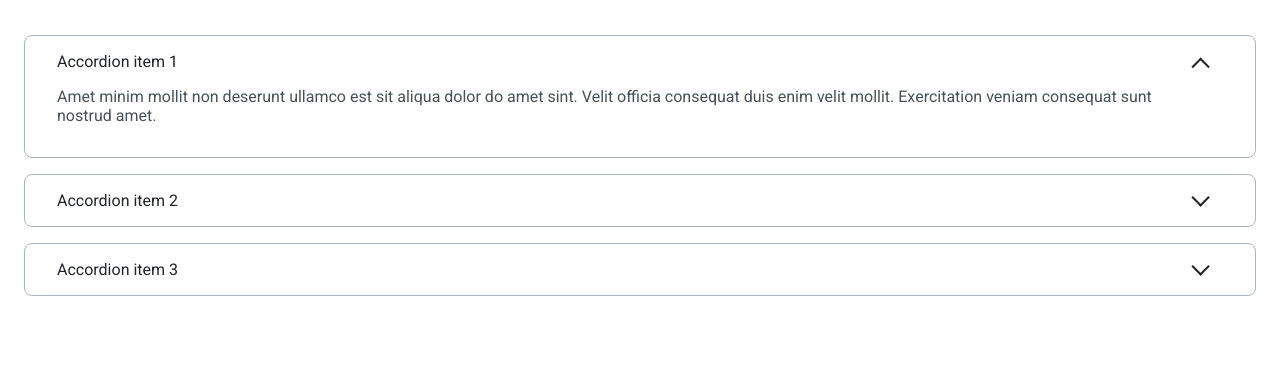
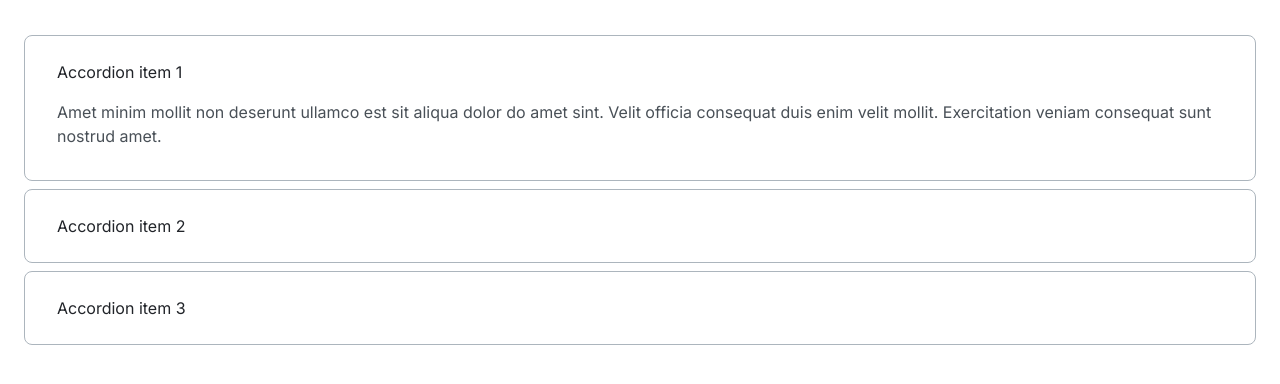
Before and after one commit to js-tasks-ru/htmlcss-20211021_mostikjun, a website: page 03-lection1/02-accordion/index.html in a window 1280 px wide. Both pictures are taken after a click on the heading "Accordion item 1". Shown: the part 62-446 px from the top of the page. Drawn offline with Linux system fonts and the light colour scheme.

Commit message:
Changes:   - Deleted floating button in the summary.   - Corrected padding values and distance between items.   - Added Inter font.

```diff
--- a/03-lection1/02-accordion/accordion.css
+++ b/03-lection1/02-accordion/accordion.css
@@ -1,52 +1,36 @@
 .accordion {
   align-items: stretch;
-  box-sizing: border-box;
   display: flex;
   flex-direction: column;
-  gap: 1rem;
+  gap: 0.5rem;
   padding: 1rem;
 }
 
 .accordion__item {
   border: 0.1rem solid var(--gray-3);
   border-radius: 0.5rem;
-  box-sizing: border-box;
-  padding: 1rem 3rem 1rem 2rem;
+  padding: 1.5rem 2rem 1.5rem 2rem;
 }
 
 .accordion__item[open] {
-  padding: 1rem 3rem 2rem 2rem;
+  padding: 1.5rem 2rem 2rem 2rem;
 }
 
 .accordion__summary {
   color: var(--black);
+  font-family: 'Inter', sans-serif;
   font-size: 1rem;
   font-weight: 400;
+  line-height: 1.5rem;
   list-style-type: none;
-}
-
-.accordion__item[open] > summary::after {
-  content: '';
-  border: solid var(--black);
-  border-width: 0 0.125rem 0.125rem 0;
-  float: right;
-  padding: 0.35rem;
-  transform: translateY(0.5rem) rotate(225deg);
-}
-
-.accordion__item:not([open]) > summary::after {
-  content: '';
-  border: solid var(--black);
-  border-width: 0 0.125rem 0.125rem 0;
-  float: right;
-  padding: 0.35rem;
-  transform: rotate(45deg);
 }
 
 .accordion__details {
   color: var(--gray-4);
+  font-family: 'Inter', sans-serif;
   font-size: 1rem;
   font-weight: 400;
+  line-height: 1.5rem;
   margin: 0;
   padding: 1rem 0 0 0;
 }
--- a/assets/fonts/fonts.css
+++ b/assets/fonts/fonts.css
@@ -1 +1,2 @@
 @import url('https://fonts.googleapis.com/css2?family=Roboto:ital,wght@0,100;0,300;0,400;0,500;0,700;0,900;1,100;1,300;1,400;1,500;1,700;1,900&display=swap');
+@import url('https://fonts.googleapis.com/css2?family=Inter:wght@100;300;400;500;700;900&display=swap');
```
